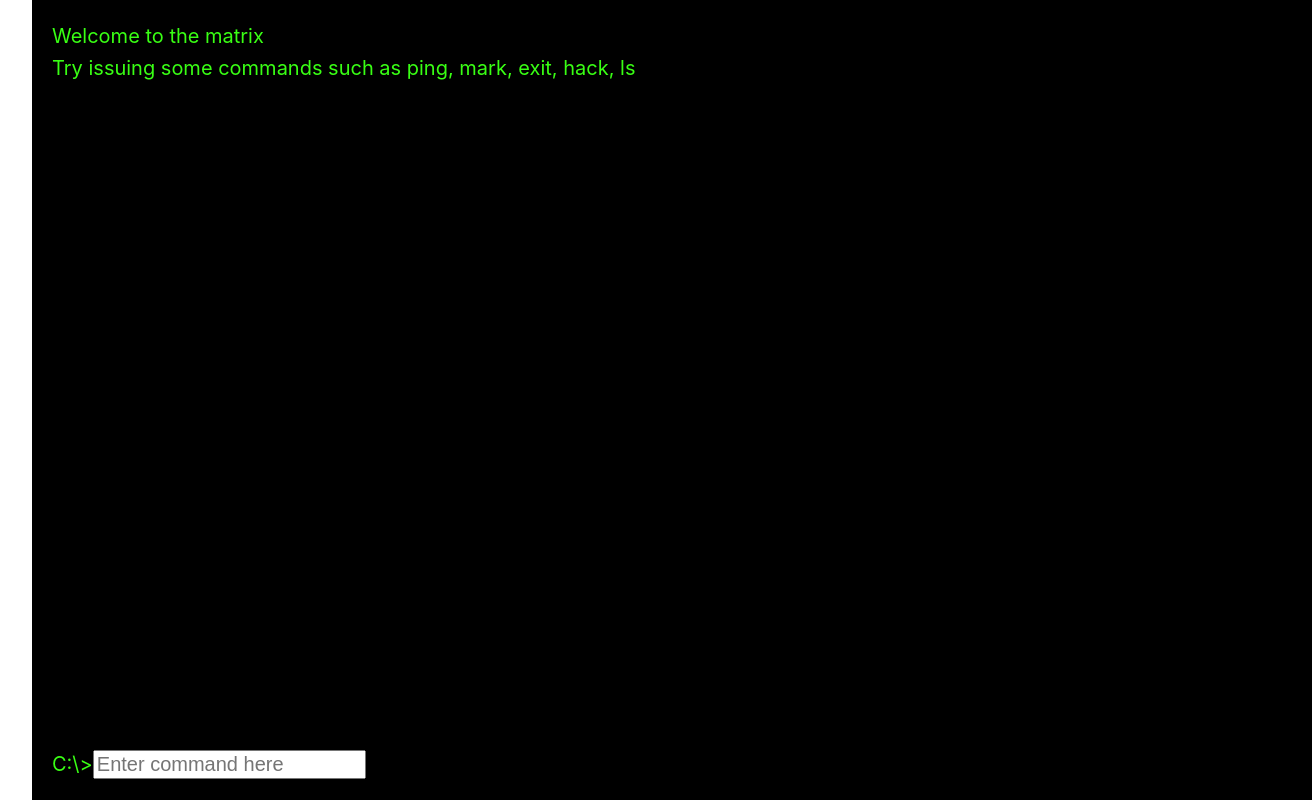
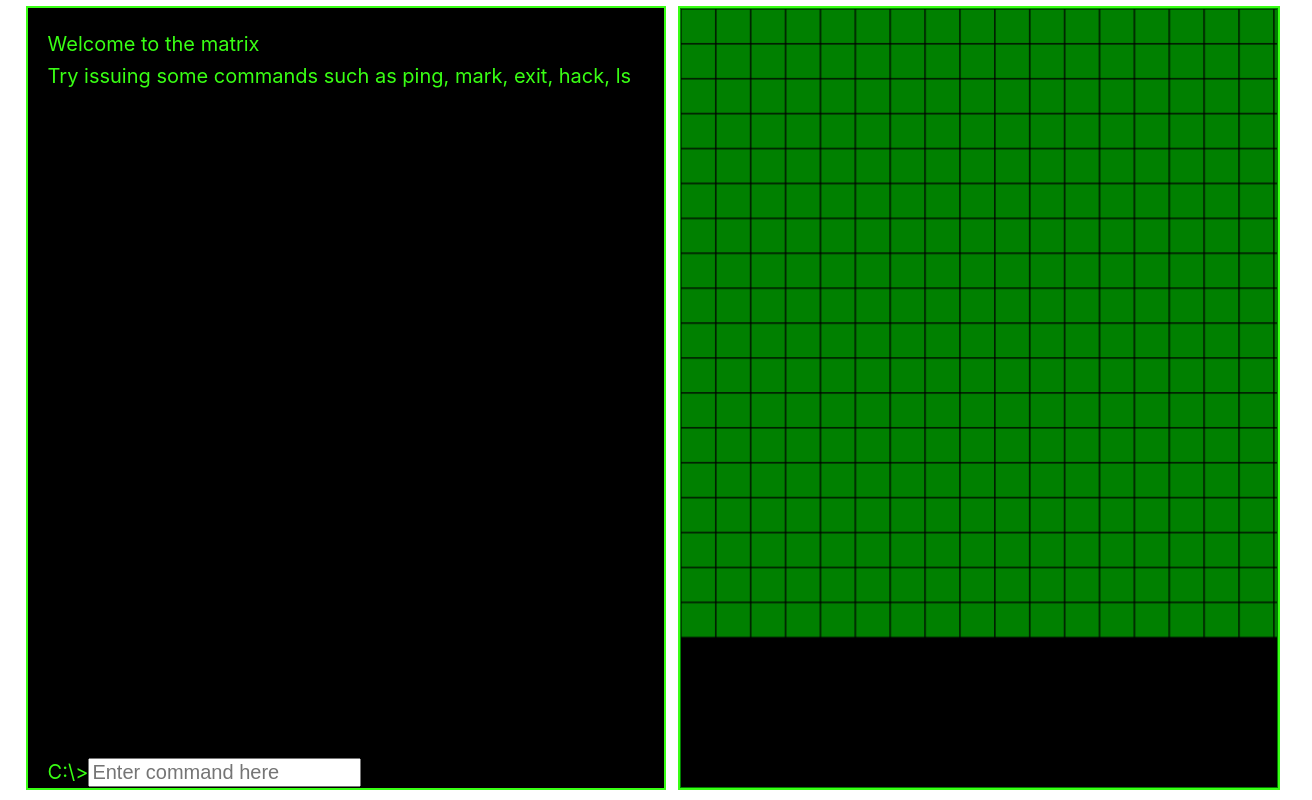
Before and after one commit to AaronKummer/hacking-game, a Vue app: page / in a window 1280 px wide. Shown: the whole page, 1312 px wide, since content can reach past the window. Built offline with nearby package versions, Linux system fonts and the light colour scheme.

Commit message:
working on ui section

```diff
--- a/src/App.vue
+++ b/src/App.vue
@@ -3,7 +3,7 @@
 
 <template>
   <div class="terminal">
-    <div class="terminal-body">
+    <div class="terminal-body" ref="terminalBody">
       <div v-for="(output, index) in outputs" v-bind:key="index" class="terminal-output">{{ output }}</div>
     </div>
     <div class="terminal-input-container">
@@ -11,35 +11,69 @@
       <input v-model="input" @keyup.enter="processInput" class="terminal-input" placeholder="Enter command here">
     </div>
   </div>
+
+  <div class="graphicalui">
+    <canvas id="grid" width="100%" height="100%"></canvas>
+  </div>
+
+
 </template>
-
 <style scoped>
-.terminal {
-  /* set the background to black */
+#canvas {
   background-color: black;
-  /* make the terminal take up the full screen */
-  height: 100vh;
-  width: 100vw;
-  /* set padding for the terminal */
-  padding: 20px;
-  /* use grid layout for the terminal body */
-  display: grid;
-  grid-template-rows: 1fr;
 }
 
-/* make the text bigger */
+.graphicalui {
+  background-color: black;
+  height: 98%;
+  width: 47%;
+  overflow: hidden;
+  position: fixed;
+  left: 53%;
+  bottom: 10px;
+  box-sizing: border-box;
+  border: 2px solid #39ff14;
+}
+
+#grid {
+  width: 100%;
+  height: 100%;
+  border: 1px solid green;
+}
+
+.terminal {
+  background-color: black;
+  height: 98%;
+  width: 50%;
+  /* take up 1/2 of the screen's width */
+  padding: 20px;
+  overflow: hidden;
+  position: fixed;
+  left: 2%;
+  /* position to the left of the screen */
+  bottom: 10px;
+  box-sizing: border-box;
+  border: 2px solid #39ff14;
+}
+
+.terminal-body {
+  overflow-y: scroll;
+  /* added to make the output scrollable */
+  height: calc(100% - 40px);
+  /* adjust as desired, 40px is the combined height of the input and prompt */
+}
+
+.terminal-input-container {
+  position: absolute;
+  bottom: 0;
+  /* this sticks the input container to the bottom of the terminal */
+}
+
 .terminal-prompt,
 .terminal-input,
 .terminal-output {
   font-size: 20px;
-  /* set the text color to neon green */
   color: #39ff14;
-}
-
-/* position the input container at the bottom of the terminal body */
-.terminal-input-container {
-  grid-row: 2;
-  padding-top: 10px;
 }
 </style>
 
@@ -104,7 +138,35 @@ export default {
       }
     });
   },
+  mounted() {
+    this.createGrid();
+  },
+  updated() {
+  },
   methods: {
+    createGrid() {
+      this.$nextTick(() => {
+        const canvas = document.getElementById("grid");
+        const ctx = canvas.getContext("2d");
+        const boxSize = 35;
+        const rows = 18;
+        const cols = 18;
+        ctx.canvas.width = canvas.offsetWidth;
+        ctx.canvas.height = canvas.offsetHeight;
+        ctx.fillStyle = "green";
+
+        for (let i = 0; i < rows; i++) {
+          for (let j = 0; j < cols; j++) {
+            ctx.fillRect(j * boxSize, i * boxSize, boxSize, boxSize);
+            ctx.strokeRect(j * boxSize, i * boxSize, boxSize, boxSize);
+          }
+        }
+        ctx.strokeStyle = "green";
+      });
+    },
+    scrollToBottom() {
+      this.$refs.terminalBody.scrollTop = this.$refs.terminalBody.scrollHeight
+    },
     processInput() {
       let targetFound = false;
       if (this.input) {
@@ -144,21 +206,29 @@ export default {
 
           case "hack":
             if (this.inputArray.length === 1) {
-              this.outputs.push("What would you like to hack? Please specify an IP address.");
+              this.outputs.push("Which IP would you like to hack?");
             } else {
-              let ip = this.inputArray[1];
-              let target = this.targets.find(target => target.ipAddress === ip);
-              if (target) {
-                let attackRoll = Math.floor(Math.random() * 6) + 5;
-                if (attackRoll - 4 > target.defense) {
-                  this.outputs.push("You have successfully hacked " + target.name + "!");
-                  let utilities = target.utilities.join(", ");
-                  this.outputs.push("Available utilities: " + utilities);
+              let targetFound = false;
+              let target;
+              let targetIp = this.inputArray[1];
+              for (let i = 0; i < this.targets.length; i++) {
+                if (this.targets[i].ipAddress === targetIp) {
+                  targetFound = true;
+                  target = this.targets[i];
+                  break;
+                }
+              }
+              if (targetFound) {
+                let attack = Math.floor(Math.random() * 10) + 5;
+                let die = Math.floor(Math.random() * 4) + 1;
+                if (attack - die > target.defense) {
+                  this.outputs.push("You have successfully hacked " + target.name);
+                  this.outputs.push("Utilities: " + target.utilities.join(", "));
                 } else {
-                  this.outputs.push("Your hack attempt was unsuccessful.");
+                  this.outputs.push("You failed to hack " + target.name);
                 }
               } else {
-                this.outputs.push("Invalid IP address. Please specify a valid IP address for a target.");
+                this.outputs.push("Invalid IP: " + targetIp);
               }
             }
             break;
@@ -175,26 +245,12 @@ export default {
               this.outputs.push(`Cannot find target ${this.inputArray[1]}`);
             }
             break;
+
           case "exit":
             this.outputs.push("Exiting the Matrix...");
             this.outputs = []
             break;
-          case "hack":
-            targetFound = false;
-            for (let i = 0; i < this.targets.length; i++) {
-              if (this.inputArray[1] === this.targets[i].name) {
-                targetFound = true;
-                if (this.targets[i].defense > this.attack) {
-                  this.outputs.push(`Hack Failed: ${this.targets[i].name} has a defense of ${this.targets[i].defense}`);
-                } else {
-                  this.outputs.push(`Hack Successful: ${this.targets[i].name} has a defense of ${this.targets[i].defense}`);
-                }
-              }
-            }
-            if (!targetFound) {
-              this.outputs.push(`Cannot find target ${this.inputArray[1]}`);
-            }
-            break;
+
           default:
             if (this.input === "ls") {
               let targetList = "";
@@ -209,7 +265,9 @@ export default {
         }
         this.input = "";
       }
+      this.scrollToBottom();
     }
   }
-};
+}
+
 </script>
```
